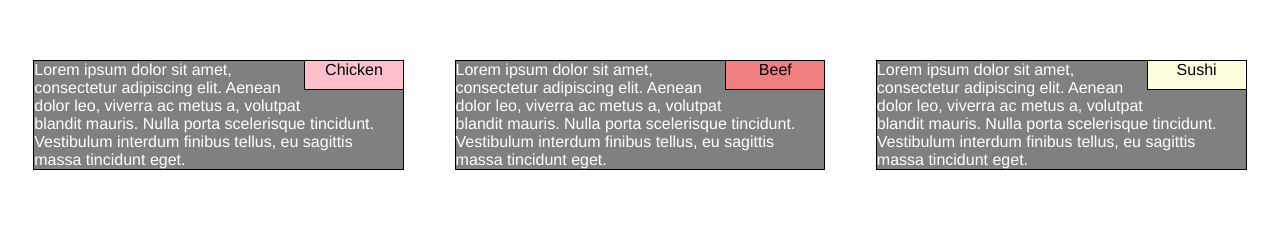
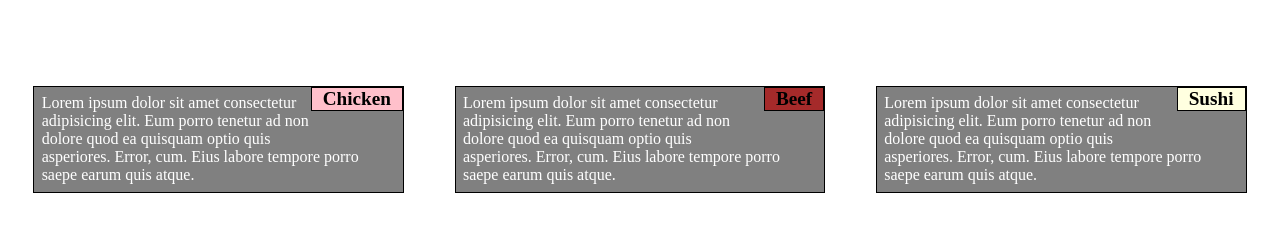
Before and after one commit to marianaupb/html, a plain HTML site: page assignment_2/first_menu.html in a window 1280 px wide. Shown: the part 61-292 px from the top of the page. Drawn offline with Linux system fonts and the light colour scheme.

Commit message:
Final commit

```diff
--- a/assignment_2/first_menu.html
+++ b/assignment_2/first_menu.html
@@ -2,42 +2,49 @@
 <html>
   <head>
     <meta charset="utf-8" />
+
+    <!-- the browser will consider the width device with initial scale as 1,
+        so it will not scale anything up or down -->
     <meta name="viewport" content="width=device-width, initial-scale=1" />
+
     <title>Assignment - week 2</title>
-    <link rel="stylesheet" href="menu_style.css" />
+    <link rel="stylesheet" href="first_menu_style.css" />
   </head>
   <body>
     <h1>Our menu</h1>
 
-    <div id="box">
-      <div class="row">
-        <div class="col-lg-1 col-md-1 col-sd-1">
-          <p id="p1">Chicken</p>
+    <div class="row">
+      <div class="col-ld-1 col-md-1 col-sd-1">
+        <section class="box">
+          <h4 id="p1">Chicken</h4>
           <p>
-            Lorem ipsum dolor sit amet, consectetur adipiscing elit. Aenean
-            dolor leo, viverra ac metus a, volutpat blandit mauris. Nulla porta
-            scelerisque tincidunt. Vestibulum interdum finibus tellus, eu
-            sagittis massa tincidunt eget.
+            Lorem ipsum dolor sit amet consectetur adipisicing elit. Eum porro
+            tenetur ad non dolore quod ea quisquam optio quis asperiores. Error,
+            cum. Eius labore tempore porro saepe earum quis atque.
           </p>
-        </div>
-        <div class="col-lg-2 col-md-2 col-sd-2">
-          <p id="p2">Beef</p>
+        </section>
+      </div>
+
+      <div class="col-ld-2 col-md-2 col-sd-2">
+        <section class="box">
+          <h4 id="p2">Beef</h4>
           <p>
-            Lorem ipsum dolor sit amet, consectetur adipiscing elit. Aenean
-            dolor leo, viverra ac metus a, volutpat blandit mauris. Nulla porta
-            scelerisque tincidunt. Vestibulum interdum finibus tellus, eu
-            sagittis massa tincidunt eget.
+            Lorem ipsum dolor sit amet consectetur adipisicing elit. Eum porro
+            tenetur ad non dolore quod ea quisquam optio quis asperiores. Error,
+            cum. Eius labore tempore porro saepe earum quis atque.
           </p>
-        </div>
-        <div class="col-lg-3 col-md-3 col-sd-3">
-          <p id="p3">Sushi</p>
+        </section>
+      </div>
+
+      <div class="col-ld-3 col-md-3 col-sd-3">
+        <section class="box">
+          <h4 id="p3">Sushi</h4>
           <p>
-            Lorem ipsum dolor sit amet, consectetur adipiscing elit. Aenean
-            dolor leo, viverra ac metus a, volutpat blandit mauris. Nulla porta
-            scelerisque tincidunt. Vestibulum interdum finibus tellus, eu
-            sagittis massa tincidunt eget.
+            Lorem ipsum dolor sit amet consectetur adipisicing elit. Eum porro
+            tenetur ad non dolore quod ea quisquam optio quis asperiores. Error,
+            cum. Eius labore tempore porro saepe earum quis atque.
           </p>
-        </div>
+        </section>
       </div>
     </div>
   </body>
--- /dev/null
+++ b/assignment_2/first_menu_style.css
@@ -0,0 +1,108 @@
+* {
+  box-sizing: border-box;
+}
+
+h1 {
+  text-align: center;
+  margin-bottom: 5%;
+}
+
+h4 {
+  margin-top: 0%;
+  padding-right: 3%;
+  padding-left: 3%;
+  float: right;
+}
+
+p {
+  color: white;
+  background-color: grey;
+  margin: 2%;
+  padding: auto;
+}
+
+.box {
+  background-color: gray;
+  border: 1px solid black;
+}
+
+#p1 {
+  background-color: pink;
+  text-align: center;
+  border: 1px solid black;
+  font-size: larger;
+}
+
+#p2 {
+  background-color: brown;
+  text-align: center;
+  border: 1px solid black;
+  font-size: larger;
+}
+
+#p3 {
+  background-color: lightyellow;
+  text-align: center;
+  border: 1px solid black;
+  font-size: larger;
+}
+
+.row {
+  width: 100%;
+}
+/* Large devices */
+@media (min-width: 992px) {
+  .col-ld-1,
+  .col-ld-2,
+  .col-ld-3 {
+    float: left;
+    padding: 2%;
+  }
+  .col-ld-1 {
+    width: 33.33%;
+  }
+  .col-ld-2 {
+    width: 33.33%;
+  }
+  .col-ld-3 {
+    width: 33.33%;
+  }
+}
+
+/* Medium devices */
+
+@media (min-width: 768px) and (max-width: 991px) {
+  .col-md-1,
+  .col-md-2,
+  .col-md-3 {
+    float: left;
+    padding: 2%;
+  }
+  .col-md-1 {
+    width: 50%;
+  }
+  .col-md-2 {
+    width: 50%;
+  }
+  .col-md-3 {
+    width: 100%;
+  }
+}
+/* Small devices */
+@media (max-width: 767px) {
+  .col-sd-1,
+  .col-sd-2,
+  .col-sd-3 {
+    float: left;
+    padding: 2%;
+  }
+  .col-sd-1 {
+    width: 100%;
+  }
+  .col-sd-2 {
+    width: 100%;
+  }
+  .col-sd-3 {
+    width: 100%;
+  }
+}
```
